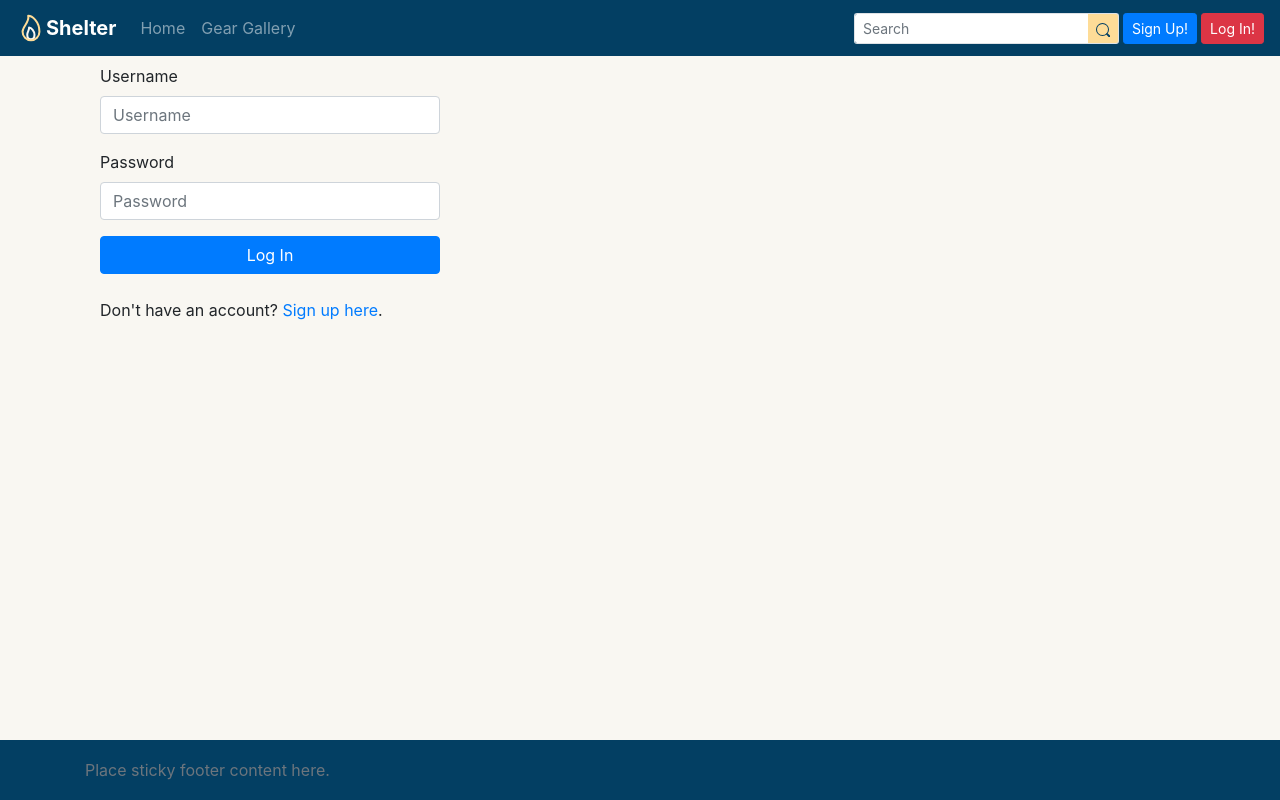
After one commit to p0wen/shelter, a Flask app: page /signin in a window 1280 px wide. The commit adds this page. Run offline with Flask 2, Linux system fonts and the light colour scheme; parts of the project's set-up code (start-up, migrations or seed data) failed here and were passed over; some libraries are stand-ins or nearby versions.

Commit message:
feat: integrate basic login / logout / sign up functionality

```diff
--- a/app.py
+++ b/app.py
@@ -1,25 +1,27 @@
 import os
-from flask import Flask, render_template, redirect, request, url_for, flash
+from flask import Flask, render_template, redirect, request, url_for, flash, session
 from flask_pymongo import PyMongo
 from datetime import date
 from bson.objectid import ObjectId
+import bcrypt
 
 app = Flask('__name__')
 
 app.config.from_object('env')
 
+
+# Global Variables
 mongo = PyMongo(app)
 
-
 mongo.db.gear.create_index([
-     ('model', 'text'),
-     ('brand', 'text'),
-     ('description', 'text'),
-     ('category_name', 'text')
+    ('model', 'text'),
+    ('brand', 'text'),
+    ('description', 'text'),
+    ('category_name', 'text')
 ])
 
+
 @app.route('/')
-@app.route('/index')
 def index():
     gear = mongo.db.gear.find()
     cursor = mongo.db.gear.aggregate(
@@ -27,6 +29,57 @@ def index():
          {'$sample': {'size': 3}}])
     gear_sorted = gear.sort("datecreated", -1).limit(6)
     return render_template("index.html", rdm_feat=list(cursor), gear_collection=list(gear_sorted))
+
+# Login / Sign in / Sign Up taken from this tutorial https://www.youtube.com/watch?v=vVx1737auSE
+
+
+@app.route('/login', methods=['POST', 'GET'])
+def login():
+        users = mongo.db.users
+        login_user = users.find_one({'name': request.form['username']})
+
+        if login_user:
+            if bcrypt.hashpw(request.form['pass'].encode('utf-8'), login_user['password']) == login_user['password']:
+                session['username'] = request.form['username']
+                return redirect(url_for('index'))
+
+            return redirect(url_for('login'))
+
+
+@app.route('/signin')
+def signin():
+    if 'username' in session:
+        return 'Already logged in '
+
+    return render_template('login.html')
+
+
+@app.route('/signup', methods=['POST', 'GET'])
+def signup():
+    if request.method == 'POST':
+        users = mongo.db.users
+        existing_user = users.find_one({'name': request.form['username']})
+
+        if existing_user is None:
+            hashpass = bcrypt.hashpw(
+                request.form['pass'].encode('utf-8'), bcrypt.gensalt())
+            users.insert(
+                {'name': request.form['username'], 'password': hashpass})
+            session['username'] = request.form['username']
+            return redirect(url_for('index'))
+
+        return 'That username already exists!'
+
+    return render_template('signup.html')
+
+# Function to logout existing users https://stackoverflow.com/questions/27747578/how-do-i-clear-a-flask-session
+
+@app.route('/logout')
+def logout():
+    username = session['username']
+    if 'username' in session:
+        session.pop('username', None)
+        return redirect(url_for('signin'))
 
 
 @app.route('/', methods=["POST"])
@@ -64,10 +117,12 @@ def insert_gear():
     gear.insert_one(new_doc)
     return redirect(url_for('get_gear'))
 
+
 @app.route('/gear_details/<gear_id>')
 def gear_details(gear_id):
     gear_details = mongo.db.gear.find_one({"_id": ObjectId(gear_id)})
     return render_template('gear_details.html', gear_details=gear_details)
+
 
 @app.route('/edit_gear/<gear_id>')
 def edit_gear(gear_id):
--- a/templates/base.html
+++ b/templates/base.html
@@ -19,7 +19,7 @@
 <body class="body-shelter">
     <wrapper class="d-flex flex-column">
 		<!-- Navbar -->
-		<nav class="navbar sticky-top navbar-expand-sm navbar-dark nav-shelter">
+		<nav class="navbar sticky-top navbar-expand-md navbar-dark nav-shelter">
 			<a class="navbar-brand"
 				href="{{url_for('index')}}"><img src="{{url_for('static', filename='images/shelter_logo.svg')}}" width="30" height="30" class="d-inline-block align-top" alt="" loading="lazy">Shelter</a>
 				<button class="navbar-toggler" type="button" data-toggle="collapse" data-target="#navbarSupportedContent" aria-controls="navbarSupportedContent" aria-expanded="false" aria-label="Toggle navigation">
@@ -48,8 +48,17 @@
                                             </button>
                                         </span>
                                     </div>
+                                </div>
                 </form>
             </div>
+                <ul class="nav navbar-nav">
+                    <li class="nav-item">
+                     <a href="{{url_for('signup')}}" class="btn btn-sm btn-primary mr-1 ml-1">Sign Up!</a>
+                    </li>
+                    <li class="nav-item">
+                     <a href="{{url_for('signin')}}" class="btn btn-sm btn-danger">Log In!</a>
+                    </li>
+                </ul>
 		</nav>
 
 		<!-- Core Content -->
@@ -68,6 +77,41 @@
         </footer>
     </wrapper>
 
+    <!-- Log in -->
+
+    <div class="modal fade" id="loginModal" tabindex="-1" aria-labelledby="exampleModalLabel" aria-hidden="true">
+    <div class="modal-dialog">
+        <div class="modal-content">
+        <div class="modal-header">
+            <h5 class="modal-title" id="exampleModalLabel">Login</h5>
+            <button type="button" class="close" data-dismiss="modal" aria-label="Close">
+            <span aria-hidden="true">&times;</span>
+            </button>
+        </div>
+        <div class="modal-body">
+            <form action="{{ url_for('signin') }}" method=POST>
+                <div class="form-group">
+                    <label for="username">Username</label>
+                    <input type="text" class="form-control" id="username" name="usersname" aria-describedby="emailHelp">
+                </div>
+                <div class="form-group">
+                    <label for="exampleInputPassword1">Password</label>
+                    <input type="password" class="form-control" id="password">
+                </div>
+
+        </div>
+        <div class="modal-footer">
+                <button type="submit" class="btn btn-primary">Submit</button>
+                </form>
+        </div>
+        </div>
+    </div>
+    </div>
+
+<div class="text-center">
+
+</div>
+
 	<!-- external JS -->
 	<script src="https://code.jquery.com/jquery-3.5.1.slim.min.js"
 		integrity="sha384-DfXdz2htPH0lsSSs5nCTpuj/zy4C+OGpamoFVy38MVBnE+IbbVYUew+OrCXaRkfj" crossorigin="anonymous">
--- /dev/null
+++ b/templates/login.html
@@ -0,0 +1,36 @@
+{% extends 'base.html' %}
+
+{% block content %}
+{% with messages = get_flashed_messages() %}
+    {% if messages %}
+        {% for message in messages %}
+            <!-- Do something with the message -->
+            {{ message }}
+
+        {% endfor %}
+    {% endif %}
+{% endwith %}
+
+<div class="container">
+    <div class="row">
+        <div class="col-md-4 col-md-offset-4">
+            <form method=POST action="{{ url_for('login') }}">
+                <div class="form-group">
+                    <label for="exampleInputEmail1">Username</label>
+                    <input type="text" class="form-control" name="username" placeholder="Username" autocomplete="username">
+                </div>
+                <div class="form-group">
+                    <label for="exampleInputPassword1">Password</label>
+                    <input type="password" class="form-control" name="pass" placeholder="Password" autocomplete="current-password">
+                </div>
+                <button type="submit" class="btn btn-primary btn-block">Log In</button>
+            </form>
+            <br>
+            <div>
+                Don't have an account? <a href="{{ url_for('signup') }}">Sign up here</a>.
+            </div>
+        </div>
+    </div>
+</div>
+
+{% endblock %}
```
Also changed, not shown: templates/signup.html (added, +19 -0 lines). Lines whose indentation alone changed are shown as unchanged.
